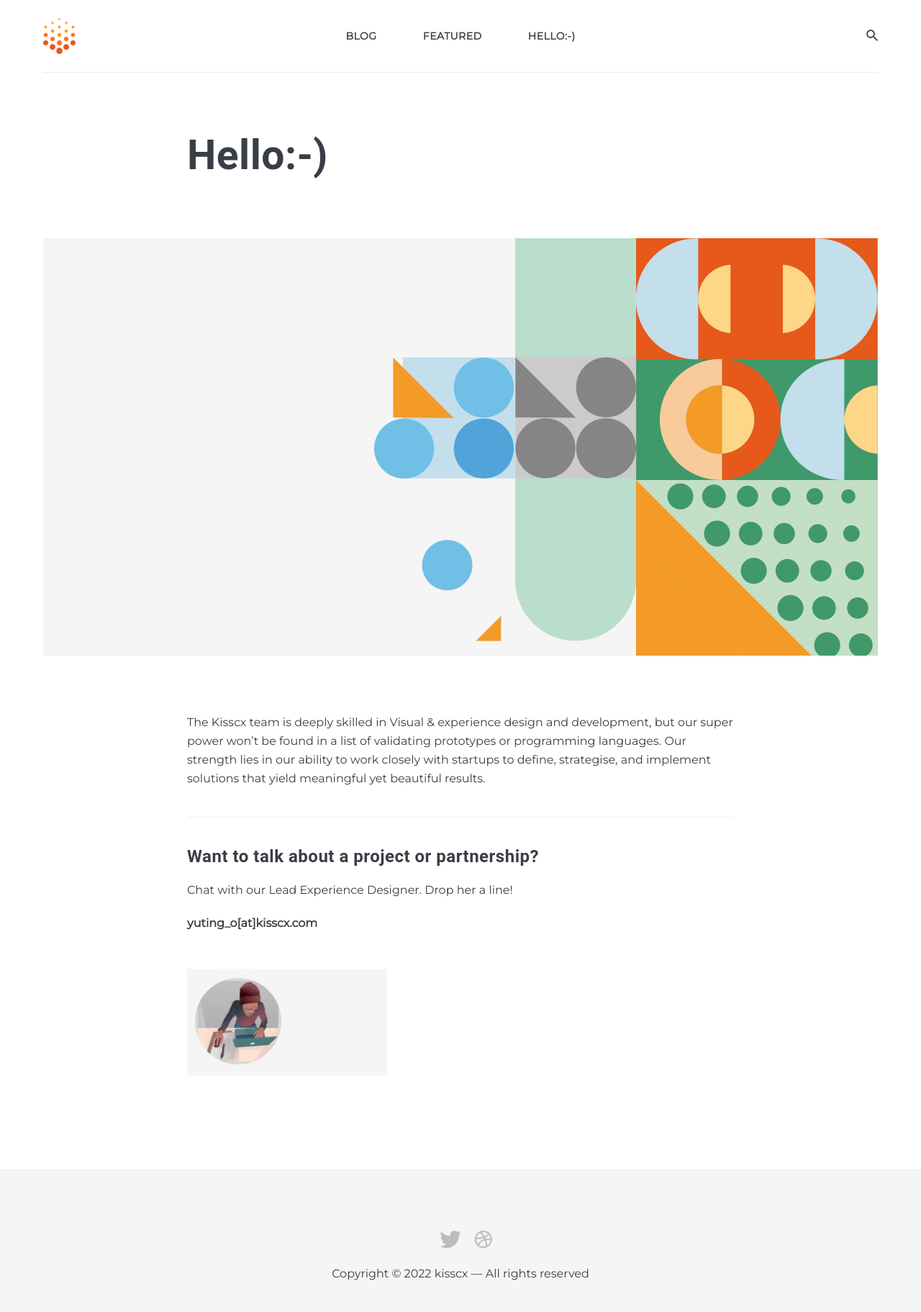
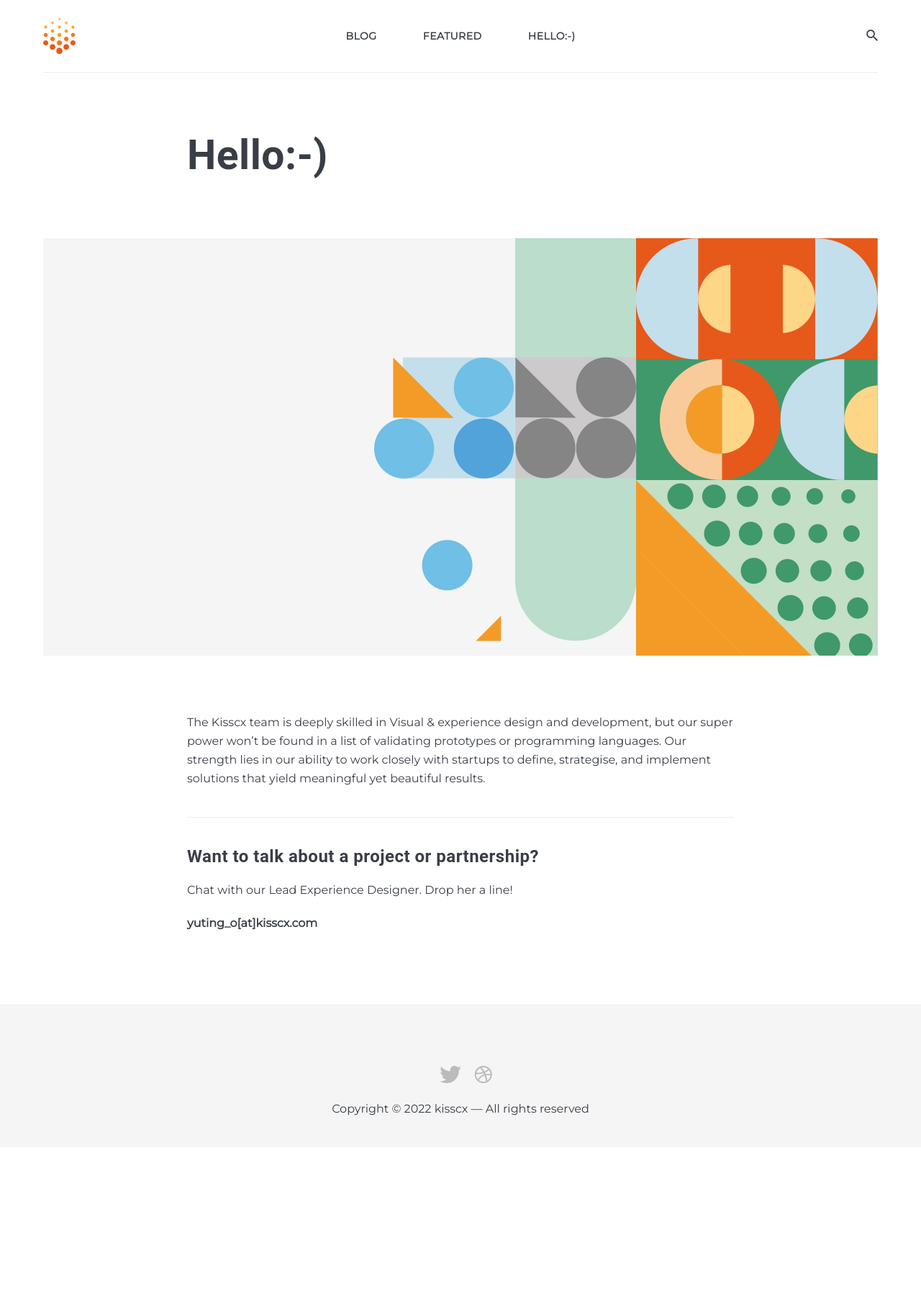
Before and after one commit to aimo-mala/aimo-mala.github.io, a Jekyll site: the page built from _pages/Hello.md, in a window 1280 px wide. Shown: the whole page at 72% size. Built offline with Jekyll 4.4.1, drawn with Linux system fonts in a browser that asks for light colours; nearby versions of some CDN libraries; after the commit the page ends 1594 px from its top, so only the background shows below that.

Commit message:
Update Hello.md

```diff
--- a/_pages/Hello.md
+++ b/_pages/Hello.md
@@ -15,5 +15,3 @@ The Kisscx team is deeply skilled in Visual & experience design and development,
 Chat with our Lead Experience Designer. Drop her a line!
 
 **yuting_o[at]kisscx.com**
-
-![)]({{ site.baseurl }}/images/cover_bizcard.jpg)
```
